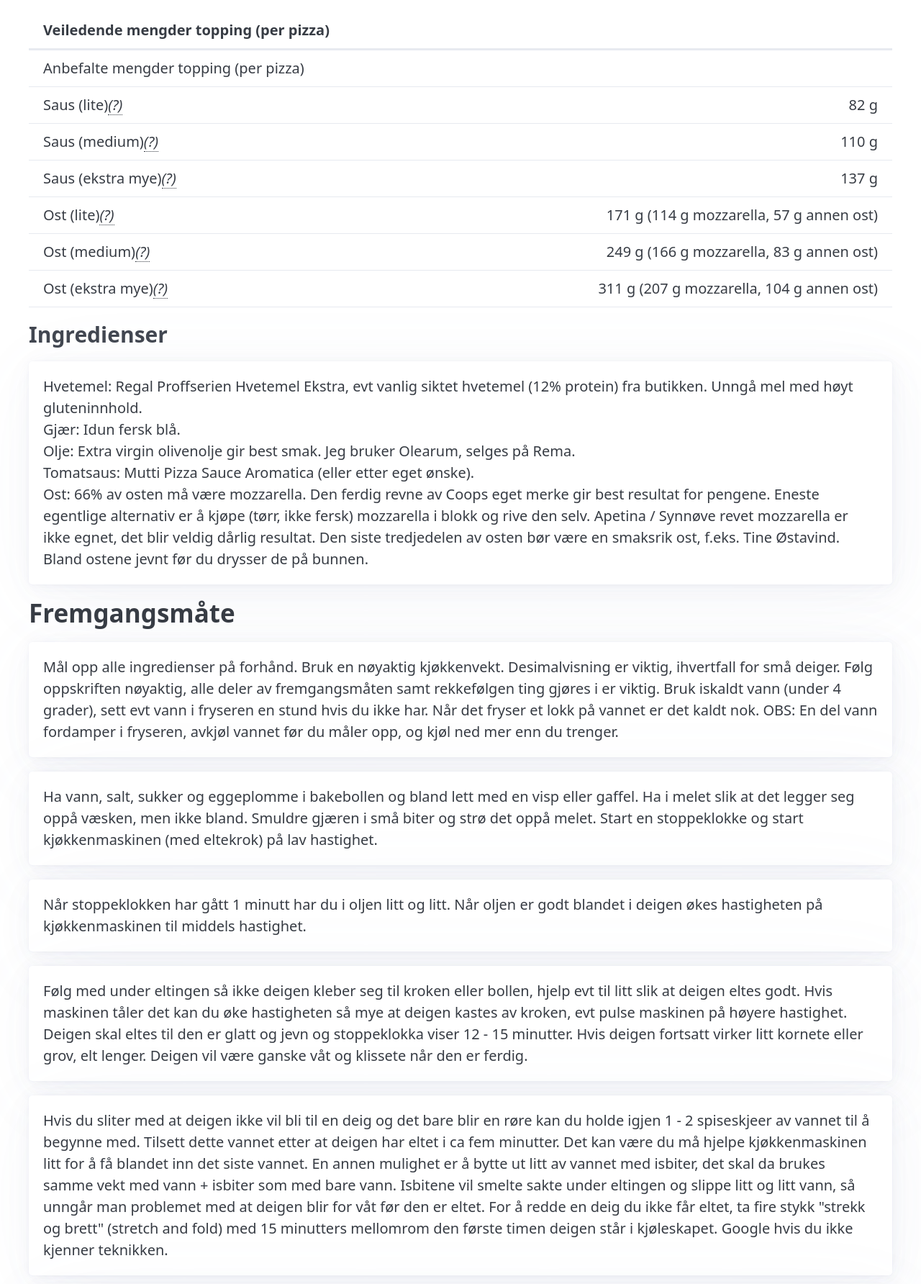
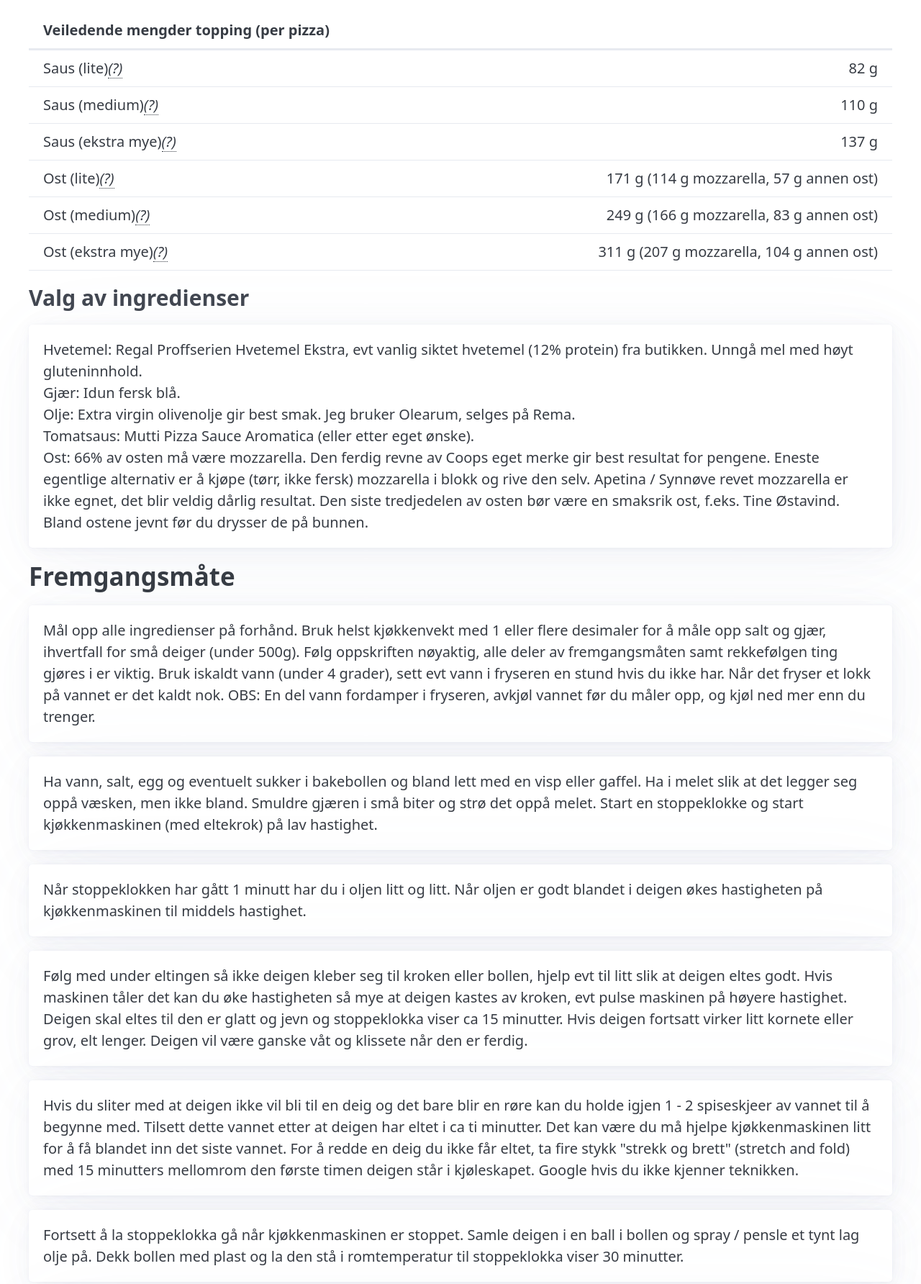
Before and after one commit to berjoc/berjoc.github.io, a plain HTML site: page pizza.html in a window 1280 px wide. Shown: the part 1180-2964 px from the top of the page at 72% size. Drawn offline with Linux system fonts and the light colour scheme.

Commit message:
Update pizza.html
More small improvements

```diff
--- a/pizza.html
+++ b/pizza.html
@@ -108,9 +108,6 @@
                 </thead>
                 <tbody>
                     <tr>
-                        <th scope="row" colspan="2">Anbefalte mengder topping (per pizza)</th>
-                    </tr>
-                    <tr>
                         <th scope="row">Saus (lite)<em data-placement="right" data-tooltip="Gir mindre tydelig sauspreg uten at pizzaen blir tørr. Mange foretrekker dette, og man kan alltid toppe pizzaen med ekstra pizzasaus etter steking." >(?)</em></th>
                         <td id="sauce_light" style="text-align: right;">0</td>
                     </tr>
@@ -138,7 +135,7 @@
             </table>
         </section>
         <section>
-            <h3>Ingredienser</h3>
+            <h3>Valg av ingredienser</h3>
         </section>
         <article>
             Hvetemel: Regal Proffserien Hvetemel Ekstra, evt vanlig siktet hvetemel (12% protein) fra butikken. Unngå mel med høyt gluteninnhold. <br />
@@ -151,11 +148,11 @@
             <h2>Fremgangsmåte</h2>
         </section>
         <article>
-            Mål opp alle ingredienser på forhånd. Bruk en nøyaktig kjøkkenvekt. Desimalvisning er viktig, ihvertfall for små deiger. Følg oppskriften nøyaktig, alle deler av fremgangsmåten samt rekkefølgen ting gjøres i er viktig. Bruk iskaldt vann (under 4 grader), sett evt vann i fryseren en stund hvis du ikke har. Når det fryser et lokk på vannet er det kaldt nok.
+            Mål opp alle ingredienser på forhånd. Bruk helst kjøkkenvekt med 1 eller flere desimaler for å måle opp salt og gjær, ihvertfall for små deiger (under 500g). Følg oppskriften nøyaktig, alle deler av fremgangsmåten samt rekkefølgen ting gjøres i er viktig. Bruk iskaldt vann (under 4 grader), sett evt vann i fryseren en stund hvis du ikke har. Når det fryser et lokk på vannet er det kaldt nok.
             OBS: En del vann fordamper i fryseren, avkjøl vannet før du måler opp, og kjøl ned mer enn du trenger.
         </article>
         <article>
-            Ha vann, salt, sukker og eggeplomme i bakebollen og bland lett med en visp eller gaffel. Ha i melet slik at det legger seg oppå væsken, men ikke bland. Smuldre gjæren i små biter og strø det oppå melet.
+            Ha vann, salt, egg og eventuelt sukker i bakebollen og bland lett med en visp eller gaffel. Ha i melet slik at det legger seg oppå væsken, men ikke bland. Smuldre gjæren i små biter og strø det oppå melet.
             Start en stoppeklokke og start kjøkkenmaskinen (med eltekrok) på lav hastighet.
         </article>
         <article>
@@ -164,11 +161,10 @@
         </article>
         <article>
             Følg med under eltingen så ikke deigen kleber seg til kroken eller bollen, hjelp evt til litt slik at deigen eltes godt. Hvis maskinen tåler det kan du øke hastigheten så mye at deigen kastes av kroken, evt pulse maskinen på høyere hastighet.
-            Deigen skal eltes til den er glatt og jevn og stoppeklokka viser 12 - 15 minutter. Hvis deigen fortsatt virker litt kornete eller grov, elt lenger. Deigen vil være ganske våt og klissete når den er ferdig.
+            Deigen skal eltes til den er glatt og jevn og stoppeklokka viser ca 15 minutter. Hvis deigen fortsatt virker litt kornete eller grov, elt lenger. Deigen vil være ganske våt og klissete når den er ferdig.
         </article>
         <article>
-            Hvis du sliter med at deigen ikke vil bli til en deig og det bare blir en røre kan du holde igjen 1 - 2 spiseskjeer av vannet til å begynne med. Tilsett dette vannet etter at deigen har eltet i ca fem minutter. Det kan være du må hjelpe kjøkkenmaskinen litt for å få blandet inn det siste vannet.
-            En annen mulighet er å bytte ut litt av vannet med isbiter, det skal da brukes samme vekt med vann + isbiter som med bare vann. Isbitene vil smelte sakte under eltingen og slippe litt og litt vann, så unngår man problemet med at deigen blir for våt før den er eltet.
+            Hvis du sliter med at deigen ikke vil bli til en deig og det bare blir en røre kan du holde igjen 1 - 2 spiseskjeer av vannet til å begynne med. Tilsett dette vannet etter at deigen har eltet i ca ti minutter. Det kan være du må hjelpe kjøkkenmaskinen litt for å få blandet inn det siste vannet.
             For å redde en deig du ikke får eltet, ta fire stykk "strekk og brett" (stretch and fold) med 15 minutters mellomrom den første timen deigen står i kjøleskapet. Google hvis du ikke kjenner teknikken.
          </article>
         <article>
```
